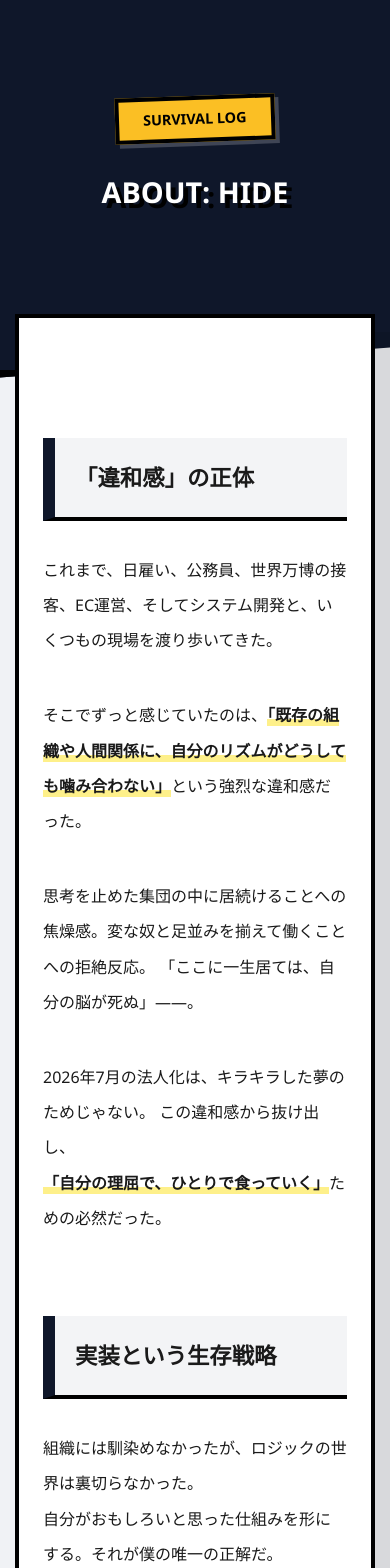
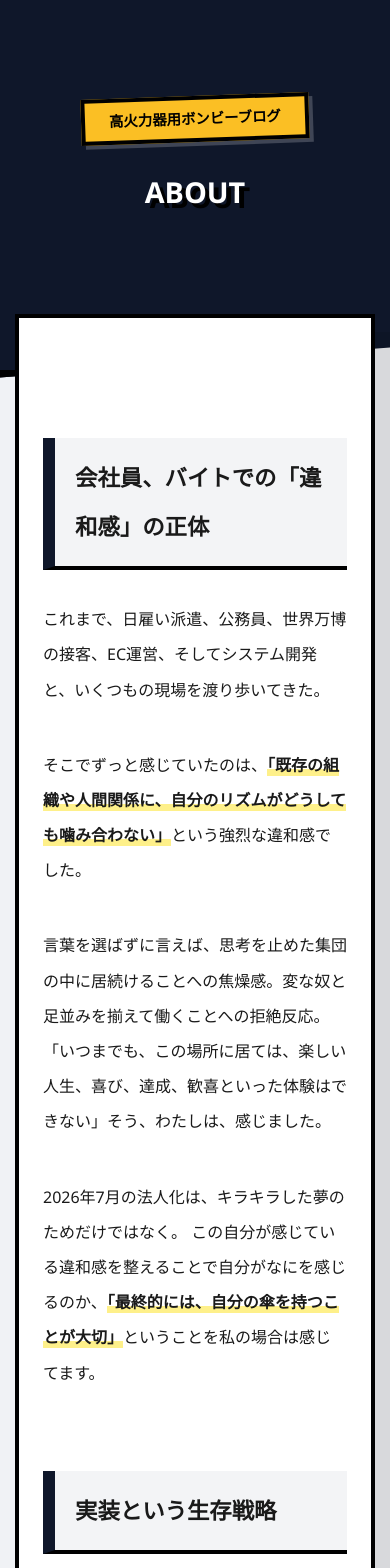
Before and after one commit to oppohone011-ux/core_links_hp, a Next.js app: page /about in a window 390 px wide. Shown: the top 1568 px of the page. Built offline with nearby package versions, Linux system fonts and the light colour scheme.

Commit message:
feat: Aboutページ(生存戦略ログ)を追加

```diff
--- a/src/app/about/About.module.css
+++ b/src/app/about/About.module.css
@@ -1,19 +1,20 @@
 /* --- ページ全体（About専用） --- */
 .articleWrapper {
-  background-color: #f0f2f5;
+  background-color: #f8fafc; /* 少し明るくスッキリしたグレーに */
   min-height: 100vh;
-  color: #000;
+  color: #1e293b;
   overflow-x: hidden;
-  font-family: "Segoe UI", Meiryo, sans-serif;
+  font-family: "Helvetica Neue", Arial, "Hiragino Kaku Gothic ProN", "Hiragino Sans", Meiryo, sans-serif;
 }
 
 /* --- ヘッダー --- */
 .articleHeader {
   background: #0f172a;
-  padding: clamp(5rem, 12vw, 10rem) 1.5rem clamp(7rem, 15vw, 12rem);
+  padding: clamp(6rem, 15vw, 12rem) 1.5rem clamp(8rem, 18vw, 14rem);
   text-align: center;
-  clip-path: polygon(0 0, 100% 0, 100% 88%, 0 100%);
-  border-bottom: 8px solid #000;
+  /* 角度を少し緩やかにして洗練させる */
+  clip-path: polygon(0 0, 100% 0, 100% 92%, 0 100%);
+  border-bottom: none; /* 太い黒線を消してスッキリ */
 }
 
 .headerInner {
@@ -25,127 +26,151 @@
   display: inline-block;
   background: #fbbf24;
   color: #000;
-  padding: 8px 24px;
-  border: 4px solid #000;
-  font-size: 0.9rem;
+  padding: 6px 20px;
+  border: 2px solid #000; /* 線を少し細く */
+  font-size: 0.85rem;
   font-weight: 900;
   margin-bottom: 2rem;
-  transform: rotate(-2deg);
-  box-shadow: 4px 4px 0 rgba(255, 255, 255, 0.2);
+  transform: rotate(-1.5deg); /* 傾きを抑える */
+  box-shadow: 4px 4px 0 rgba(0, 0, 0, 0.2);
+  border-radius: 2px;
 }
 
 .articleTitle {
-  font-size: clamp(1.8rem, 6vw, 3.8rem);
+  font-size: clamp(2.2rem, 8vw, 4.5rem);
   font-weight: 900;
   color: #fff;
-  line-height: 1.25;
-  text-shadow: 5px 5px 0 #000;
+  line-height: 1.1;
+  text-shadow: none; /* 影を消してタイポグラフィで見せる */
+  letter-spacing: 0.05em;
 }
 
 /* --- メインコンテンツ --- */
 .articleMain {
-  max-width: 850px;
-  margin: -6rem auto 10rem;
-  padding: clamp(1.5rem, 6vw, 5rem);
+  max-width: 800px; /* 少し幅を絞って読みやすく */
+  margin: -9rem auto 10rem; /* 重なりを深くして奥行きを出す */
+  padding: clamp(2.5rem, 8vw, 6rem); /* 余白を贅沢に取る */
   background: white;
-  border: 6px solid #000;
-  box-shadow: 18px 18px 0 rgba(0,0,0,0.1);
+  border: 1px solid rgba(0,0,0,0.05); /* 境界線はごく薄く */
+  box-shadow: 0 25px 50px -12px rgba(0, 0, 0, 0.1); /* 柔らかい影に */
   position: relative;
   z-index: 10;
+  border-radius: 12px;
 }
 
 .contentBody {
   line-height: 2.2;
-  font-size: clamp(1rem, 2.5vw, 1.25rem);
-  color: #1a1a1a;
-  font-weight: 500;
+  font-size: clamp(1rem, 2vw, 1.15rem);
+  color: #334155;
+  font-weight: 400; /* 太さを抑えて圧を減らす */
 }
 
 .aboutIntro {
-  font-size: clamp(1.1rem, 3vw, 1.4rem);
-  line-height: 2.2;
-  font-weight: 800;
+  font-size: clamp(1.1rem, 2.5vw, 1.3rem);
+  line-height: 2;
+  font-weight: 700;
   color: #000;
-  margin-bottom: 3rem;
-  padding: 20px;
-  background: #fff;
-  border: 4px solid #000;
-  box-shadow: 10px 10px 0 #fbbf24;
-  transform: rotate(-0.5deg);
+  margin-bottom: 4rem;
+  padding: 30px;
+  background: #f8fafc;
+  border: 1px solid #e2e8f0; /* 線を細く */
+  border-left: 8px solid #fbbf24; /* 左端にアクセントカラー */
+  box-shadow: none;
+  transform: none; /* まっすぐにして誠実さを出す */
+  border-radius: 4px;
 }
 
 .strongHighlight {
-  background: linear-gradient(transparent 40%, #fbbf24 40%);
-  padding: 0 4px;
-  font-weight: 900;
+  /* マーカーを細くしてオシャレに */
+  background: linear-gradient(transparent 70%, #fbbf24 70%);
+  padding: 0 2px;
+  font-weight: 800;
 }
 
 .contentBody h2 {
-  font-size: clamp(1.4rem, 4vw, 2.3rem);
+  font-size: clamp(1.3rem, 4vw, 1.8rem);
   font-weight: 900;
-  margin: 5rem 0 2rem;
-  padding: 15px 20px;
-  background: #f3f4f6;
-  border-left: 12px solid #0f172a;
-  border-bottom: 4px solid #000;
+  margin: 6rem 0 2.5rem;
+  padding: 0 0 10px 0;
+  background: none;
+  border-left: none;
+  border-bottom: 3px solid #0f172a; /* 下線のみでシンプルに */
+  color: #0f172a;
+  letter-spacing: 0.05em;
 }
 
 .logList {
-  margin: 3rem 0;
+  margin: 3.5rem 0;
   padding: 0;
 }
 
 .logItem {
   background: #fff;
-  border: 3px solid #000;
-  padding: 20px;
-  margin-bottom: 20px;
+  border: 1px solid #e2e8f0; /* 枠線を細く */
+  padding: 25px;
+  margin-bottom: 25px;
   list-style: none;
-  transition: transform 0.2s ease;
+  transition: all 0.3s ease;
+  border-radius: 8px;
+}
+
+.logItem:hover {
+  transform: translateY(-5px);
+  box-shadow: 0 10px 20px rgba(0,0,0,0.05);
+  border-color: #fbbf24;
 }
 
 .logItem strong {
   display: block;
-  font-size: 1.2rem;
-  margin-bottom: 10px;
+  font-size: 1.25rem;
+  margin-bottom: 12px;
   color: #0f172a;
-  border-bottom: 3px solid #fbbf24;
+  border-bottom: 2px solid #fbbf24;
   width: fit-content;
 }
 
 /* --- ボタン系 --- */
 .backBtnWrapper {
   text-align: center;
-  margin-top: 4rem;
+  margin-top: 5rem;
 }
 
 .backBtn {
   display: inline-flex;
-  padding: 18px 45px;
-  background: #fbbf24;
-  color: #000;
-  border: 5px solid #000;
-  font-weight: 900;
-  font-size: 1.3rem;
+  padding: 15px 40px;
+  background: #0f172a; /* 黒ベースに変えて引き締める */
+  color: #fff;
+  border: 2px solid #0f172a;
+  font-weight: 700;
+  font-size: 1.1rem;
   text-decoration: none;
-  box-shadow: 8px 8px 0 #000;
-  transition: 0.3s cubic-bezier(0.175, 0.885, 0.32, 1.275);
+  box-shadow: 0 4px 0 #fbbf24;
+  transition: all 0.2s ease;
+  border-radius: 50px; /* 丸みを持たせてモダンに */
 }
 
 .backBtn:hover {
-  transform: scale(1.08) rotate(-2deg);
-  background: #fff;
+  transform: translateY(2px);
+  box-shadow: 0 0px 0 #fbbf24;
+  background: #fbbf24;
+  color: #000;
+  border-color: #fbbf24;
 }
 
 /* スマホ対応 */
 @media (max-width: 768px) {
+  .articleHeader {
+    padding: 5rem 1rem 7rem;
+  }
   .articleMain {
-    margin: -4rem 15px 6rem;
-    padding: 2.5rem 1.5rem;
-    border-width: 4px;
+    margin: -5rem 12px 6rem;
+    padding: 2.5rem 1.2rem;
   }
   .aboutIntro {
+    padding: 20px;
     font-size: 1rem;
-    transform: none;
+  }
+  .logItem {
+    padding: 15px;
   }
 }
--- a/src/app/about/page.tsx
+++ b/src/app/about/page.tsx
@@ -7,33 +7,33 @@ export default function AboutPage() {
       {/* ヘッダーエリア */}
       <header className={styles.articleHeader}>
         <div className={styles.headerInner}>
-          <span className={styles.categoryTag}>SURVIVAL LOG</span>
-          <h1 className={styles.articleTitle}>ABOUT: HIDE</h1>
+          <span className={styles.categoryTag}>高火力器用ボンビーブログ</span>
+          <h1 className={styles.articleTitle}>ABOUT</h1>
         </div>
       </header>
 
       <main className={styles.articleMain}>
         <section className={styles.contentBody}>
-          <h2>「違和感」の正体</h2>
+          <h2>会社員、バイトでの「違和感」の正体</h2>
           <p>
-            これまで、日雇い、公務員、世界万博の接客、EC運営、そしてシステム開発と、いくつもの現場を渡り歩いてきた。
+            これまで、日雇い派遣、公務員、世界万博の接客、EC運営、そしてシステム開発と、いくつもの現場を渡り歩いてきた。
           </p>
           <p>
-            そこでずっと感じていたのは、<strong>「既存の組織や人間関係に、自分のリズムがどうしても噛み合わない」</strong>という強烈な違和感だった。
+            そこでずっと感じていたのは、<strong>「既存の組織や人間関係に、自分のリズムがどうしても噛み合わない」</strong>という強烈な違和感でした。
           </p>
           <p>
-            思考を止めた集団の中に居続けることへの焦燥感。変な奴と足並みを揃えて働くことへの拒絶反応。
-            「ここに一生居ては、自分の脳が死ぬ」——。
+            言葉を選ばずに言えば、思考を止めた集団の中に居続けることへの焦燥感。変な奴と足並みを揃えて働くことへの拒絶反応。
+            「いつまでも、この場所に居ては、楽しい人生、喜び、達成、歓喜といった体験はできない」そう、わたしは、感じました。
           </p>
           <p>
-            2026年7月の法人化は、キラキラした夢のためじゃない。
-            この違和感から抜け出し、<strong>「自分の理屈で、ひとりで食っていく」</strong>ための必然だった。
+            2026年7月の法人化は、キラキラした夢のためだけではなく。
+            この自分が感じている違和感を整えることで自分がなにを感じるのか、<strong>「最終的には、自分の傘を持つことが大切」</strong>ということを私の場合は感じてます。
           </p>
 
           <h2>実装という生存戦略</h2>
           <p>
-            組織には馴染めなかったが、ロジックの世界は裏切らなかった。<br />
-            自分がおもしろいと思った仕組みを形にする。それが僕の唯一の正解だ。
+            組織には馴染めなかったが、<br />
+            自分がおもしろいと思った仕組みを形にする。それが私の中での唯一の正解だとおもってます。
           </p>
 
           <ul>
@@ -43,7 +43,7 @@ export default function AboutPage() {
           </ul>
 
           <p style={{ marginTop: '3rem' }}>
-            ここは、そんな「社会とのズレ」を抱えた僕が、実装を通して世界と繋がろうとした記録だ。
+            ここは、そんな「社会とのズレ」を抱えた僕が、実装を通して世界と繋がろうとした記録です。
           </p>
         </section>
 
```
